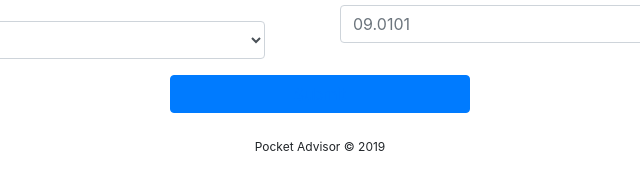
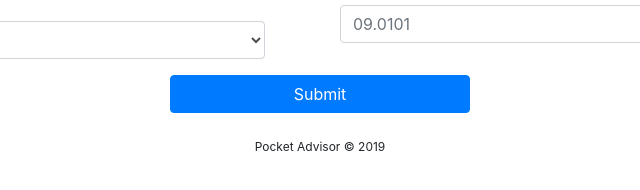
Before and after one commit to Ryyder/project2_5, a website: page public/newUser.html in a window 1280 px wide. Shown: the part 584-774 px from the top of the page, 320-960 px from the left. Drawn offline with nearby package versions, Linux system fonts and the light colour scheme.

Commit message:
button fix

```diff
--- a/public/js/newUser.js
+++ b/public/js/newUser.js
@@ -141,6 +141,7 @@ $("#submit").on("click", function (event) {
     } else {
       return isValid;
     }
+
   }
 
   if (validateForm()) {
@@ -201,6 +202,7 @@ $("#submit").on("click", function (event) {
     }).then(function (res) {
       console.log(res);
       console.log("info saved to database");
+      window.location.href="https://frozen-spire-30925.herokuapp.com/dashboard";
     });
   }
 });
--- a/public/newUser.html
+++ b/public/newUser.html
@@ -124,7 +124,7 @@
       </div>
 
       <div class="d-flex justify-content-center">
-        <button type="submit" id="submit" class="btn btn-primary userSubmit"><a href="/dashboard">Submit</a></button>
+        <button type="submit" id="submit" class="btn btn-primary userSubmit">Submit</button>
       </div>
     </div>
   </div>
```
